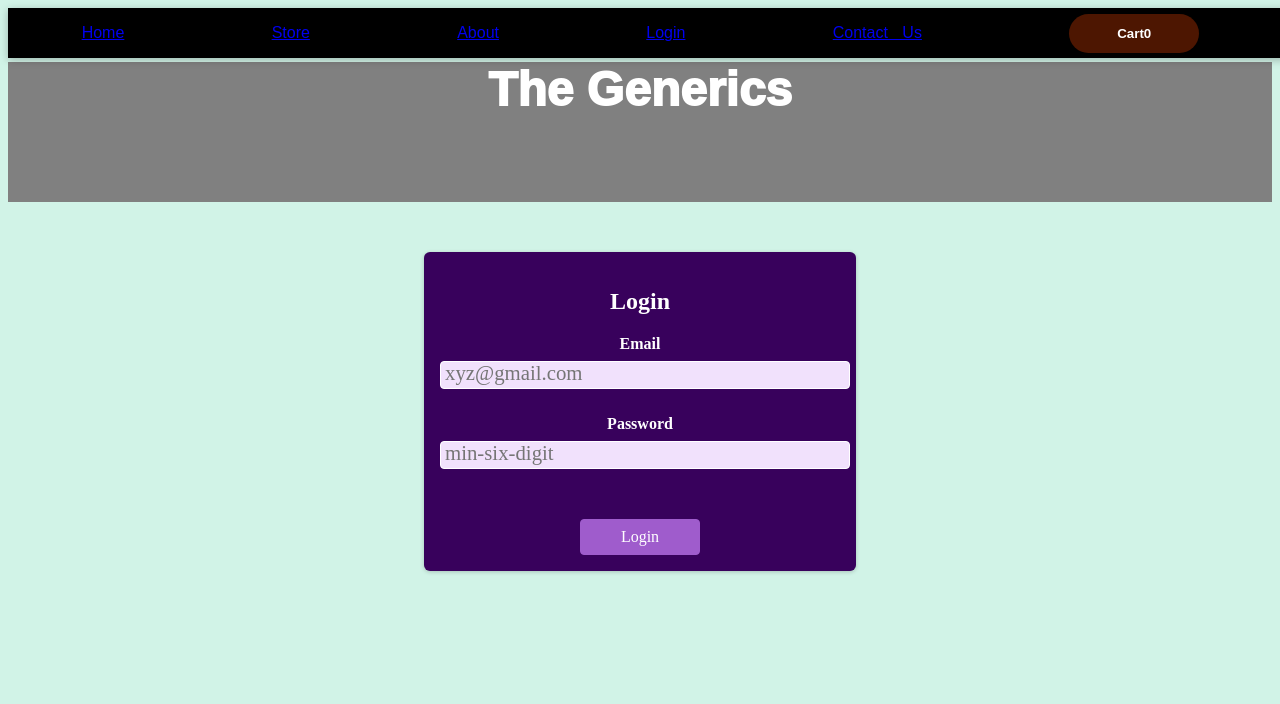
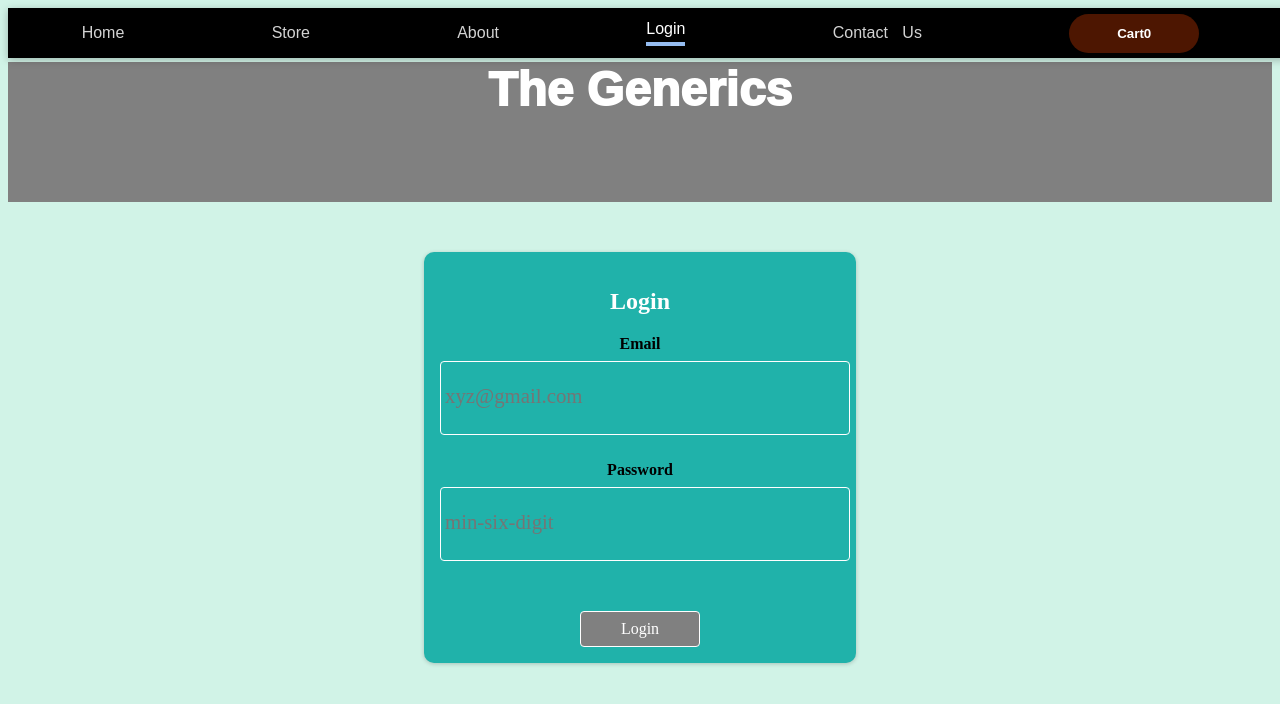
Before and after one commit to man9936/E-Commerce-from-sandbox, a React (Create React App) app: page /login in a window 1280 px wide. Shown: the top 704 px of the page. Built offline with nearby package versions, Linux system fonts and the light colour scheme.

Commit message:
Update 4 files

```diff
--- a/src/App.js
+++ b/src/App.js
@@ -1,5 +1,6 @@
 import React, { useState, useContext } from "react";
 import { Route, Switch, Redirect } from "react-router-dom";
+
 import Header from "./Header/Header";
 import Header2 from "./Header/Header2";
 import Product from "./Products/Product";
@@ -26,6 +27,14 @@ export default function App() {
     setShowCart(false);
   };
 
+  const ProtectedRoute = ({ children }) => {
+    if (!cartCtx.isLoggedin) {
+      return <Redirect to="/login" />;
+    }
+
+    return children;
+  };
+
   return (
     <CartProvider>
       <Header onShowCart={showCartHandler} />
@@ -36,14 +45,12 @@ export default function App() {
         </Route>
 
         <Route path="/store">
-          {!cartCtx.isLoggedin ? (
+          <ProtectedRoute>
             <div>
               <Header2 />
               <Product />
             </div>
-          ) : (
-            <Redirect to="/login" />
-          )}
+          </ProtectedRoute>
         </Route>
 
         <Route path="/about">
--- a/src/Header/Header.module.css
+++ b/src/Header/Header.module.css
@@ -28,10 +28,21 @@
   margin-right: 15px;
   text-align: right;
 }
-.header a:hover,
-.header a:active,
-.header a.active {
+.testHeader a:hover,
+.testHeader a:active,
+.testHeader a.active {
   color: white;
   padding-bottom: 0.25rem;
   border-bottom: 4px solid #95bcf0;
 }
+
+.testHeader a {
+  color: lightgray;
+  text-decoration: none;
+}
+
+.shoppingCart :hover {
+  color: whitesmoke;
+  border-color: greenyellow;
+  background-color: maroon;
+}
--- a/src/Pages/Login.module.css
+++ b/src/Pages/Login.module.css
@@ -2,17 +2,18 @@
   margin: 3rem auto;
   width: 95%;
   max-width: 25rem;
-    border-radius: 6px;
-    background-color: #38015c;
+  border-radius: 10px;
+  background-color: lightseagreen;
   box-shadow: 0 1px 4px rgba(0, 0, 0, 0.2);
   padding: 1rem;
   text-align: center;
   color: white;
+  overflow: hidden;
 }
 
 .auth h1 {
   text-align: center;
-    color: white;
+  color: Black;
 }
 
 .control {
@@ -21,20 +22,21 @@
 
 .control label {
   display: block;
-    color: white;
+  color: Black;
   font-weight: bold;
   margin-bottom: 0.5rem;
 }
 
 .control input {
   font: inherit;
-    background-color: #f1e1fc;
-    color: #38015c;
+  background-color: transparent;
+  color: black;
   border-radius: 4px;
   border: 1px solid white;
   width: 100%;
   text-align: left;
   padding: 0.25rem;
+  line-height: 8vh;
 }
 
 .actions {
@@ -48,15 +50,16 @@
   cursor: pointer;
   font: inherit;
   color: white;
-    background-color: #9f5ccc;
-    border: 1px solid #9f5ccc;
+  background-color: gray;
+  border: 1px solid white;
   border-radius: 4px;
   padding: 0.5rem 2.5rem;
 }
 
 .actions button:hover {
-    background-color: #873abb;
+  background-color: lightgray;
   border-color: #873abb;
+  color: black;
 }
 
 .actions .toggle {
```
Also changed, not shown: 1 other file (tests, documents, lock files or other folders). Lines whose indentation alone changed are shown as unchanged.
